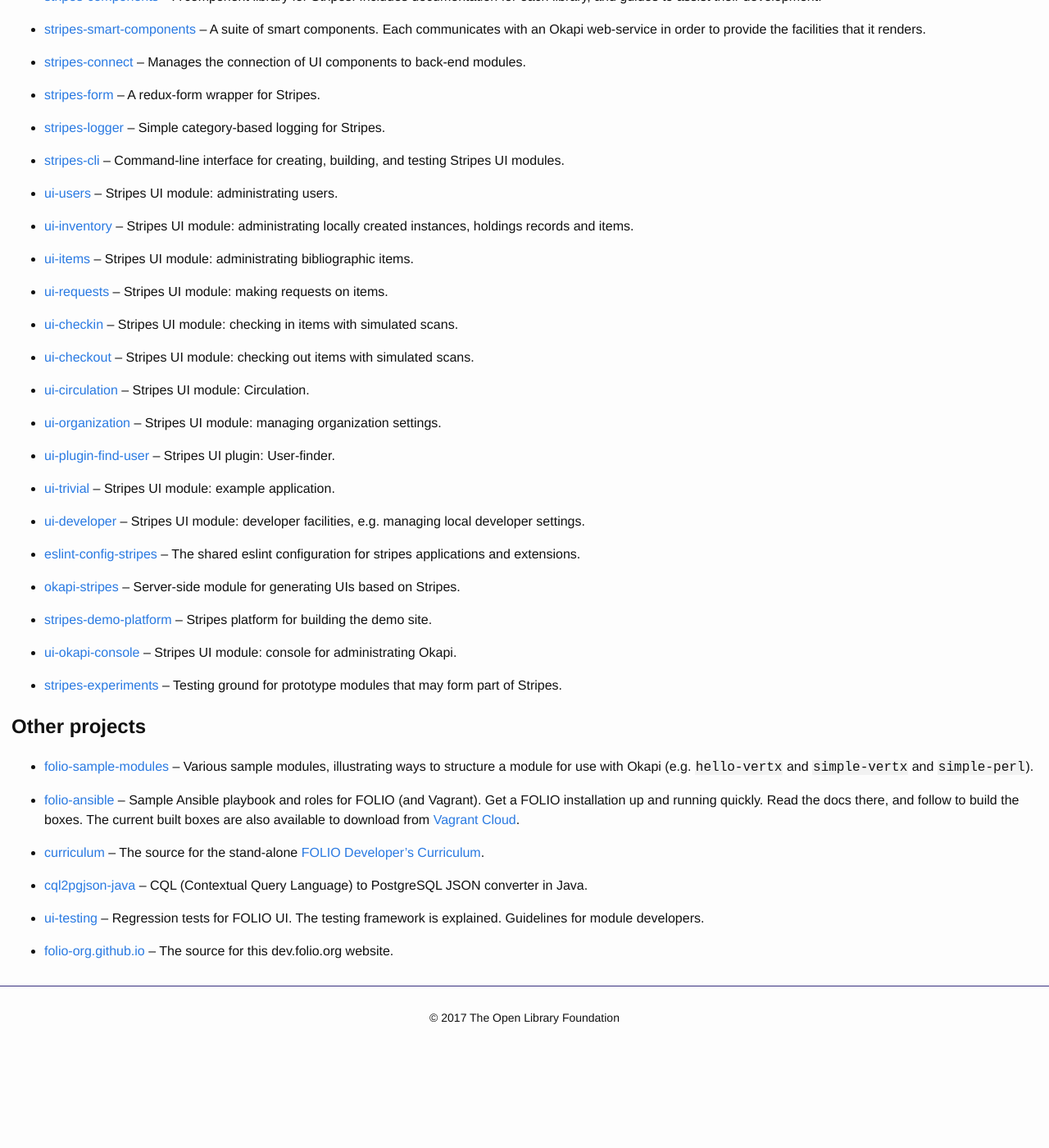
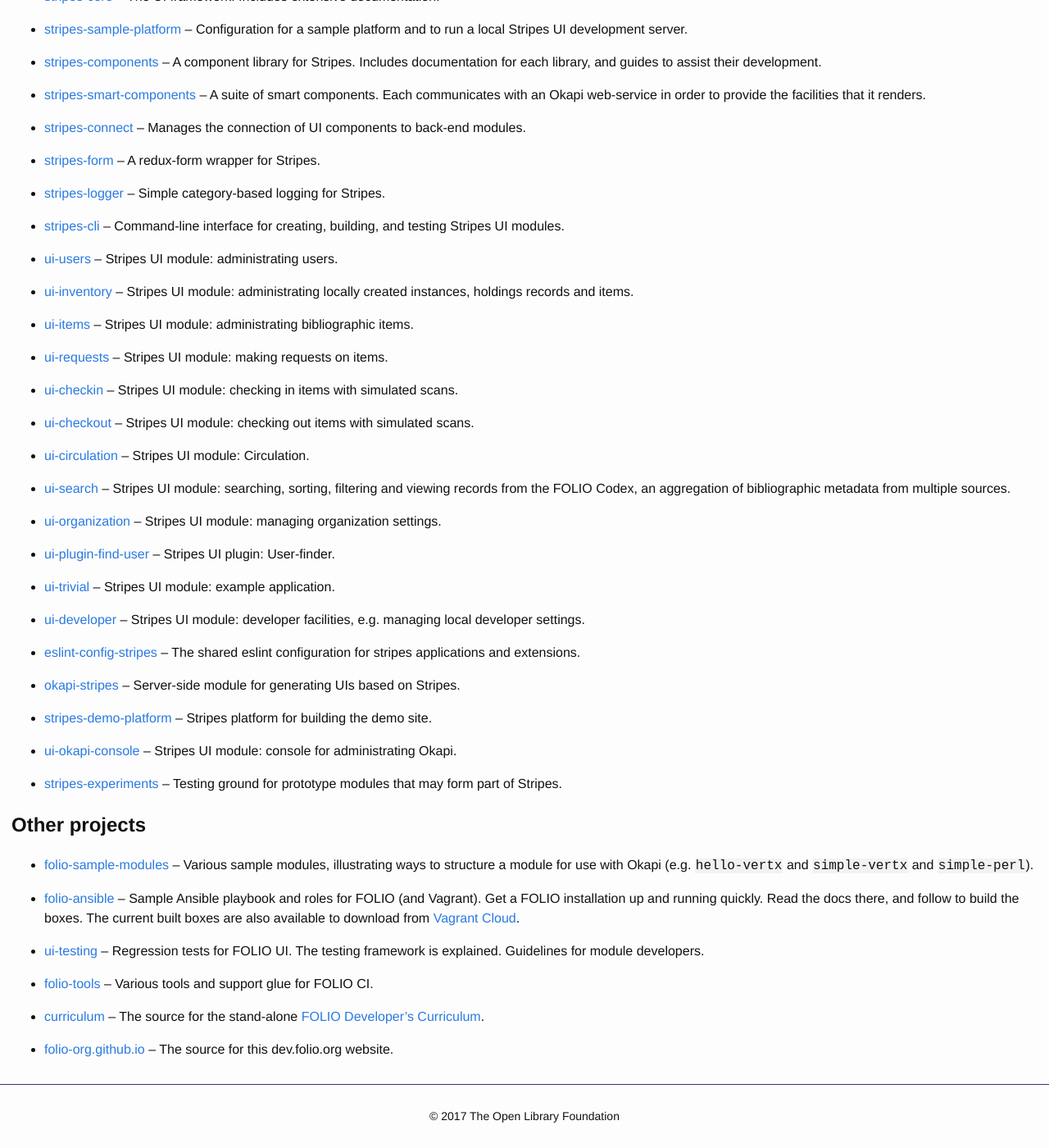
Before and after one commit to folio-org/folio-org.github.io, a Jekyll site: the page built from source-code/index.md, in a window 1280 px wide and 1400 px high, scrolled down 2039 px. Shown: the whole window at 82% size. Built offline with Jekyll 4.4.1, drawn with Linux system fonts in a browser that asks for light colours; nearby versions of some CDN libraries; before the commit the page ends 3319 px from its top, so only the background shows below that; some of the changed text lies outside the part shown.

Commit message:
Update list of repositories FOLIO-359
Add ui-search, mod-codex-mock, mod-codex-mux, folio-tools

```diff
--- a/source-code/index.md
+++ b/source-code/index.md
@@ -83,6 +83,10 @@
 - [raml-module-builder](https://github.com/folio-org/raml-module-builder)
   -- Framework facilitating easy module creation based on RAML files.
 
+- [mod-configuration](https://github.com/folio-org/mod-configuration)
+  -- Configuration module based on the raml-module-builder and a set
+  of RAML and JSON Schemas backed by a PostgreSQL asynchronous implementation.
+
 - [mod-authtoken](https://github.com/folio-org/mod-authtoken)
   -- Filtering requests based on JWT tokens.
 
@@ -117,10 +121,6 @@
 - [mod-circulation-storage](https://github.com/folio-org/mod-circulation-storage)
   -- Persistent storage to complement the circulation module.
 
-- [mod-configuration](https://github.com/folio-org/mod-configuration)
-  -- Configuration module based on the raml-module-builder and a set
-  of RAML and JSON Schemas backed by a PostgreSQL asynchronous implementation.
-
 - [mod-graphql](https://github.com/folio-org/mod-graphql)
   -- Executing GraphQL queries.
 
@@ -129,6 +129,12 @@
 
 - [mod-notify](https://github.com/folio-org/mod-notify)
   -- Notifications to the users.
+
+- [mod-codex-mock](https://github.com/folio-org/mod-codex-mock)
+  -- Codex mock module - for testing and development.
+
+- [mod-codex-mux](https://github.com/folio-org/mod-codex-mux)
+  -- Codex Multiplexer.
 
 - [mod-orders](https://github.com/folio-org/mod-orders)
   -- Persistent storage of order data.
@@ -202,6 +208,9 @@
 - [ui-circulation](https://github.com/folio-org/ui-circulation)
   -- Stripes UI module: Circulation.
 
+- [ui-search](https://github.com/folio-org/ui-search)
+  -- Stripes UI module: searching, sorting, filtering and viewing records from the FOLIO Codex, an aggregation of bibliographic metadata from multiple sources.
+
 - [ui-organization](https://github.com/folio-org/ui-organization)
   -- Stripes UI module: managing organization settings.
 
@@ -244,15 +253,15 @@
   The current built boxes are also available to download from
   [Vagrant Cloud](https://app.vagrantup.com/folio).
 
-- [curriculum](https://github.com/folio-org/curriculum)
-  -- The source for the stand-alone [FOLIO Developer's Curriculum](http://dev.folio.org/curriculum).
-
-- [cql2pgjson-java](https://github.com/folio-org/cql2pgjson-java)
-  -- CQL (Contextual Query Language) to PostgreSQL JSON converter in Java.
-
 - [ui-testing](https://github.com/folio-org/ui-testing)
   -- Regression tests for FOLIO UI.
   The testing framework is explained. Guidelines for module developers.
 
+- [folio-tools](https://github.com/folio-org/folio-tools)
+  -- Various tools and support glue for FOLIO CI.
+
+- [curriculum](https://github.com/folio-org/curriculum)
+  -- The source for the stand-alone [FOLIO Developer's Curriculum](http://dev.folio.org/curriculum).
+
 - [folio-org.github.io](https://github.com/folio-org/folio-org.github.io)
   -- The source for this dev.folio.org website.
```
